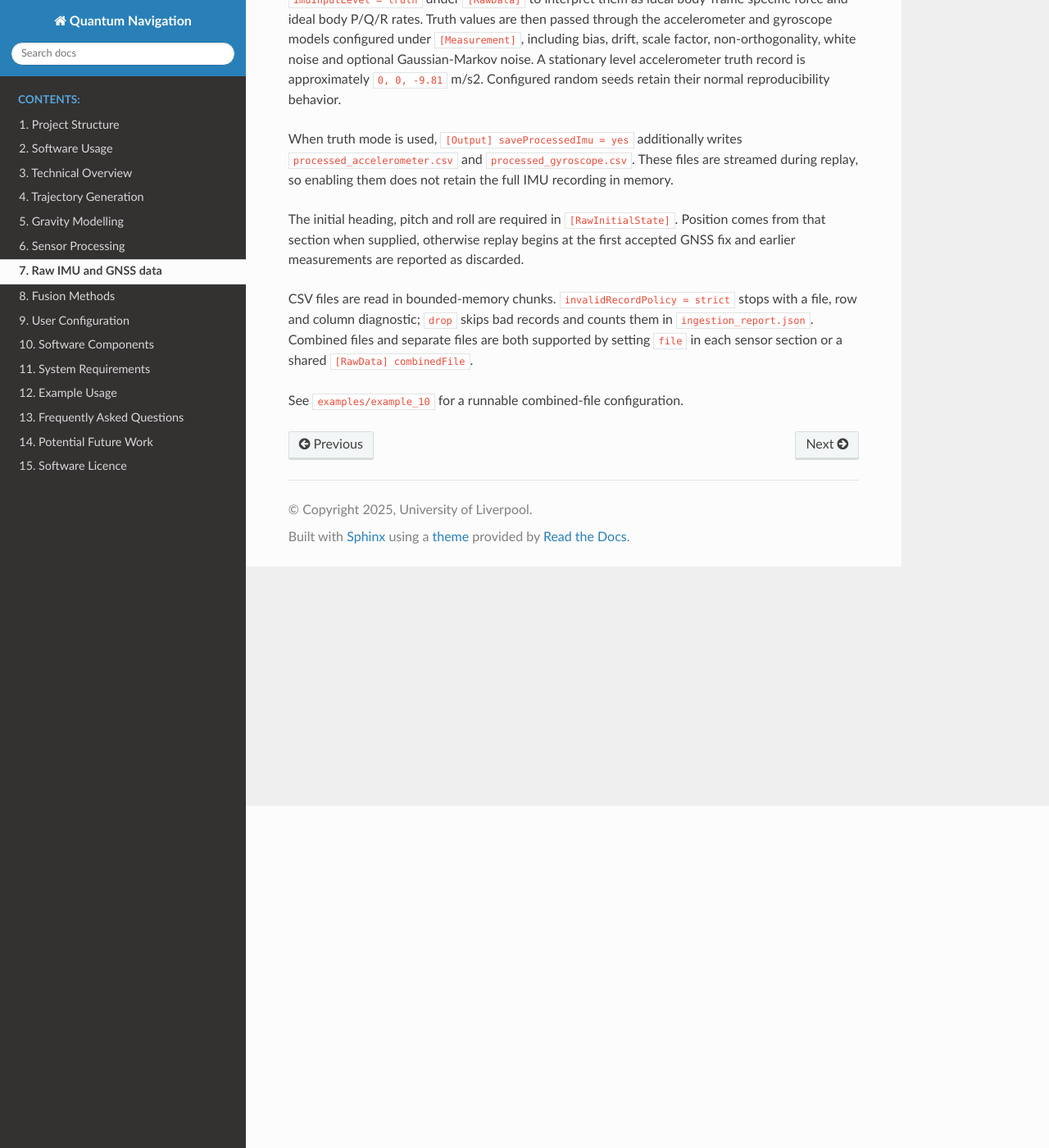
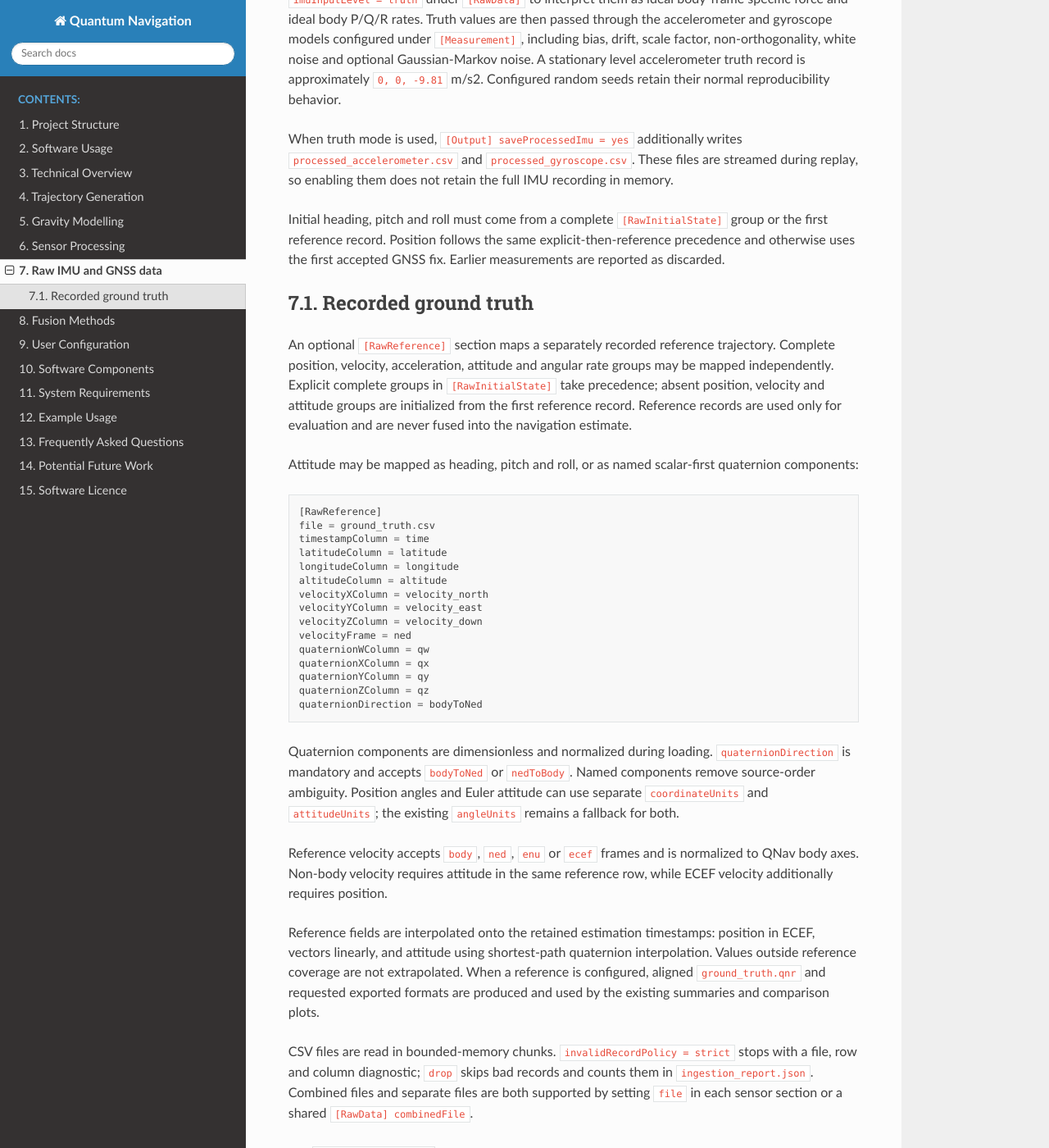
Before and after one commit to UoL-SignalProcessingGroup/quantum_nav, a Sphinx documentation site: the page built from docs/source/usage/raw_data.rst, in a window 1280 px wide and 1400 px high, scrolled down 417 px. Shown: the whole window at 82% size. Built offline with Sphinx 7.4.7 and the Read the Docs theme 3.1.0, drawn with Linux system fonts in a browser that asks for light colours.

Commit message:
config(replay): evaluate example ground truth

```diff
--- a/docs/source/usage/raw_data.rst
+++ b/docs/source/usage/raw_data.rst
@@ -26,9 +26,55 @@
 files are streamed during replay, so enabling them does not retain the full
 IMU recording in memory.
 
-The initial heading, pitch and roll are required in ``[RawInitialState]``.
-Position comes from that section when supplied, otherwise replay begins at the
-first accepted GNSS fix and earlier measurements are reported as discarded.
+Initial heading, pitch and roll must come from a complete
+``[RawInitialState]`` group or the first reference record. Position follows the
+same explicit-then-reference precedence and otherwise uses the first accepted
+GNSS fix. Earlier measurements are reported as discarded.
+
+Recorded ground truth
+---------------------
+
+An optional ``[RawReference]`` section maps a separately recorded reference
+trajectory. Complete position, velocity, acceleration, attitude and angular
+rate groups may be mapped independently. Explicit complete groups in
+``[RawInitialState]`` take precedence; absent position, velocity and attitude
+groups are initialized from the first reference record. Reference records are
+used only for evaluation and are never fused into the navigation estimate.
+
+Attitude may be mapped as heading, pitch and roll, or as named scalar-first
+quaternion components::
+
+    [RawReference]
+    file = ground_truth.csv
+    timestampColumn = time
+    latitudeColumn = latitude
+    longitudeColumn = longitude
+    altitudeColumn = altitude
+    velocityXColumn = velocity_north
+    velocityYColumn = velocity_east
+    velocityZColumn = velocity_down
+    velocityFrame = ned
+    quaternionWColumn = qw
+    quaternionXColumn = qx
+    quaternionYColumn = qy
+    quaternionZColumn = qz
+    quaternionDirection = bodyToNed
+
+Quaternion components are dimensionless and normalized during loading.
+``quaternionDirection`` is mandatory and accepts ``bodyToNed`` or
+``nedToBody``. Named components remove source-order ambiguity. Position angles
+and Euler attitude can use separate ``coordinateUnits`` and ``attitudeUnits``;
+the existing ``angleUnits`` remains a fallback for both.
+
+Reference velocity accepts ``body``, ``ned``, ``enu`` or ``ecef`` frames and
+is normalized to QNav body axes. Non-body velocity requires attitude in the
+same reference row, while ECEF velocity additionally requires position.
+
+Reference fields are interpolated onto the retained estimation timestamps:
+position in ECEF, vectors linearly, and attitude using shortest-path quaternion
+interpolation. Values outside reference coverage are not extrapolated. When a
+reference is configured, aligned ``ground_truth.qnr`` and requested exported
+formats are produced and used by the existing summaries and comparison plots.
 
 CSV files are read in bounded-memory chunks. ``invalidRecordPolicy = strict``
 stops with a file, row and column diagnostic; ``drop`` skips bad records and
```
Also changed, not shown: 1 other file.
